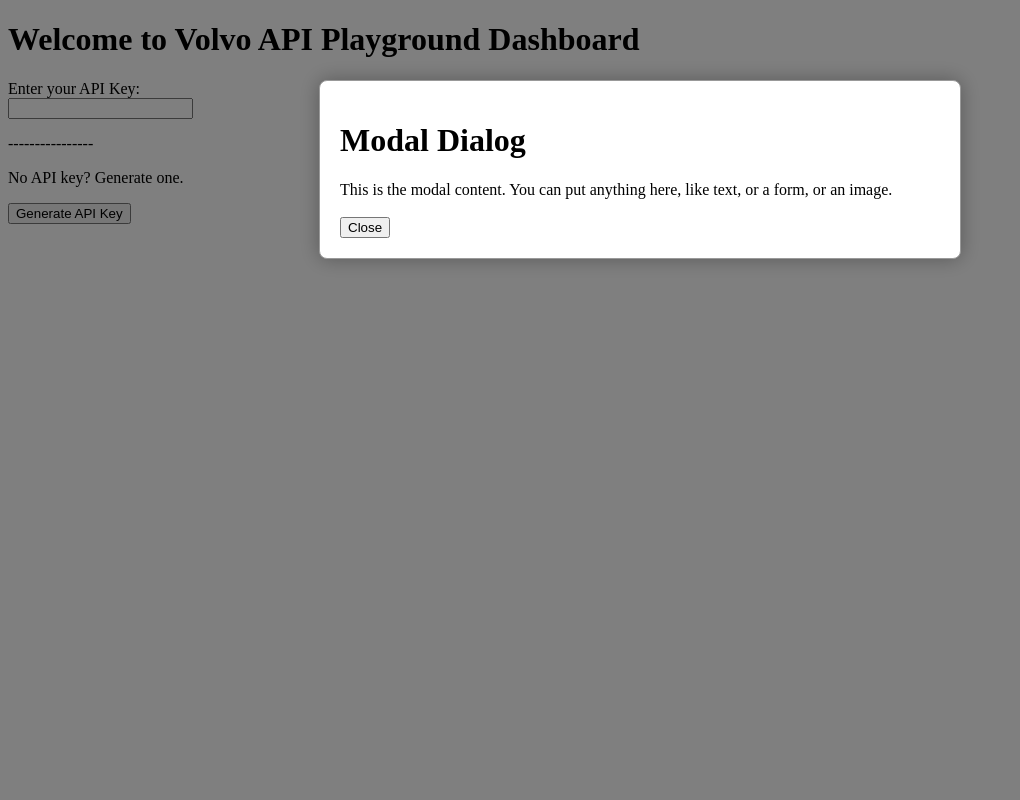
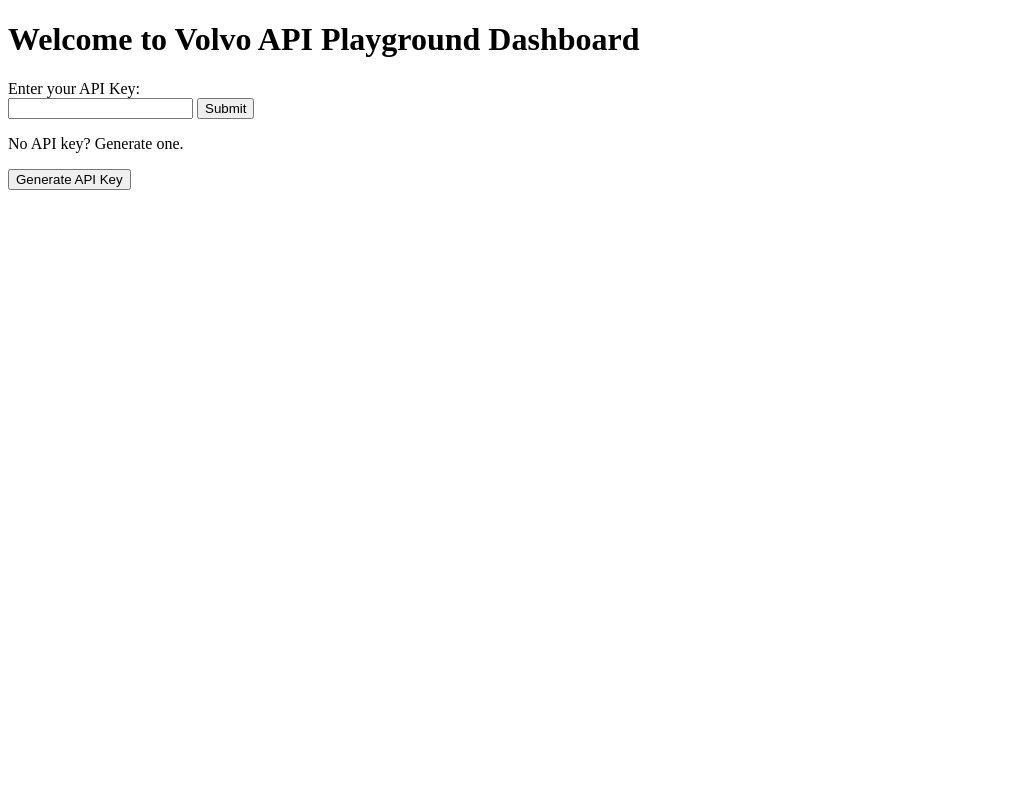
Before and after one commit to klswar0/Volvo-API-playground, a FastAPI app: template templates/welcome.html in a window 1280 px wide. Shown: the whole page, without its empty margins (0-1020 px from the left). Run offline with FastAPI, Linux system fonts and the light colour scheme; the template is opened without the code that fills it, so the values that code supplies are empty; some libraries are stand-ins or nearby versions.

Commit message:
welcome page

```diff
--- a/main.py
+++ b/main.py
@@ -1,11 +1,14 @@
-from fastapi import Body, FastAPI, Header
-from fastapi.responses import JSONResponse, FileResponse
+from fastapi import Body, FastAPI, Header ,Request ,Query, Response
+from fastapi.responses import JSONResponse, FileResponse ,HTMLResponse
 from fastapi.templating import Jinja2Templates
 from pydantic import BaseModel, Field
 import uvicorn
+import json
 import secrets
 from datetime import datetime, timezone
 
+
+#TODO: redo internal responses
 templates = Jinja2Templates(directory="templates")
 
 options = {
@@ -523,18 +526,43 @@ def Brakes(VIN:str, auth_header: AuthHeader = Header(...)):
 def Internal():
     return JSONResponse(content={"message": "Welcome to the internal API"}, status_code=200) # here will be displayed any options like authetication using tokens and so on.
 
-
+#site section
 @app.get("/internal/dashboard")
 def Dashbard():
     return FileResponse("dashboard.html")
 
 @app.get("/internal/welcome")
 def Welcome():
-    return templates.TemplateResponse("welcome.html", {"request": {"url": "/internal/welcome"}})
+    return FileResponse("templates/welcome.html")
+
+@app.get("/internal/welcome/Check")
+def WelcomeCheck(vcc_api_key: str):
+    try:
+        authenticateInternal(vcc_api_key)
+    except ValueError as e:
+        return HTMLResponse(content="<p style=\"color:red\">Invalid API key</p>")
+
+    response = Response()
+    response.headers["HX-Redirect"] = f"/internal/dashboard?key={vcc_api_key}"
+    return response
+
+@app.get("/internal/welcome/APIKey")
+def WelcomeAPIKey(request: Request):
+    data=genAPIKey().body.decode("utf-8")
+    data = json.loads(data)
+    data = data["message"]
+    return templates.TemplateResponse(request=request,name="welcomeAPI.html",context={"api_key": data})
+
+#internal endpoints for testing and dashboard purposes. Not part of the official API.
+
+def authenticateInternal(vcc_api_key: str):
+    if vcc_api_key not in database:
+        raise ValueError("Invalid API key")
 
 @app.get("/internal/status") #todo: websocket version
 def getStatus(VIN: str = Header(...),vcc_api_key: str = Header(...)):
     try:
+        authenticateInternal(vcc_api_key)
         cars = database[vcc_api_key]
         for car in cars:
             if car.VIN == VIN:
@@ -582,7 +610,7 @@ def internal_updates(VIN: str = Header(...),vcc_api_key: str = Header(...),attri
 def genAPIKey():
     api_key=secrets.token_hex(16)
     database[api_key] = []
-    return JSONResponse(content={"message": f"THIS IS INTERNAL API/API key generated successfully: {api_key}"}, status_code=200)
+    return JSONResponse(content={"message": api_key,"description": f"THIS IS INTERNAL API/API key generated successfully"}, status_code=200)
 
 @app.post("/internal/addCar")
 def addCar(vcc_api_key: str = Header(...), VIN: str = Body(...), attributes: list = Body(...), values: list = Body(...)):
--- a/templates/welcome.html
+++ b/templates/welcome.html
@@ -7,30 +7,25 @@
 
     </head>
     <body>
+        <div id="welcome-form">
         <h1>Welcome to Volvo API Playground Dashboard</h1>
-        <form>
+        <form hx-get="/internal/welcome/Check" hx-target="#welcome-form" hx-swap="beforeend"> <!-- error messege needs to be added only once-->
             <label>Enter your API Key:</label><br>
-            <input type="text" id="vcc_api_key" name="vcc_api_key">
+            <input type="text" id="vcc_api_key" name="vcc_api_key" required>
+            <input type="submit" value="Submit">
         </form>
-        <p>----------------</p>
+        </div>
+        <div id="generate-api-key">
         <p>No API key? Generate one.</p>
         <button
-            class="btn primary"
-            hx-get="/modal" hx-target="body"
-            hx-swap="beforeend"
+            class="generate-button"
+            hx-get="/internal/welcome/APIKey"
+            hx-target="#generate-api-key"
+            hx-swap="outerHTML"
+
         >
         Generate API Key
         </button>
-        <div id="modal" _="on closeModal add .closing then wait for animationend then remove me">
-        <div class="modal-underlay" _="on click trigger closeModal"></div>
-        <div class="modal-content">
-            <h1>Modal Dialog</h1>
-            This is the modal content.
-            You can put anything here, like text, or a form, or an image.
-            <br>
-            <br>
-            <button class="btn danger" _="on click trigger closeModal">Close</button>
-        </div>
         </div>
     </body>
     </html>
--- /dev/null
+++ b/templates/welcomeAPI.html
@@ -0,0 +1,2 @@
+<p>API Key generated:</p>
+<p>{{api_key}}</p>
```
